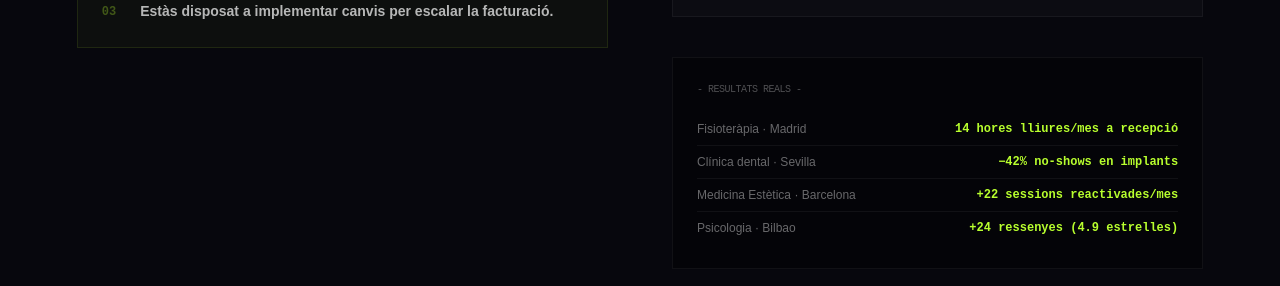
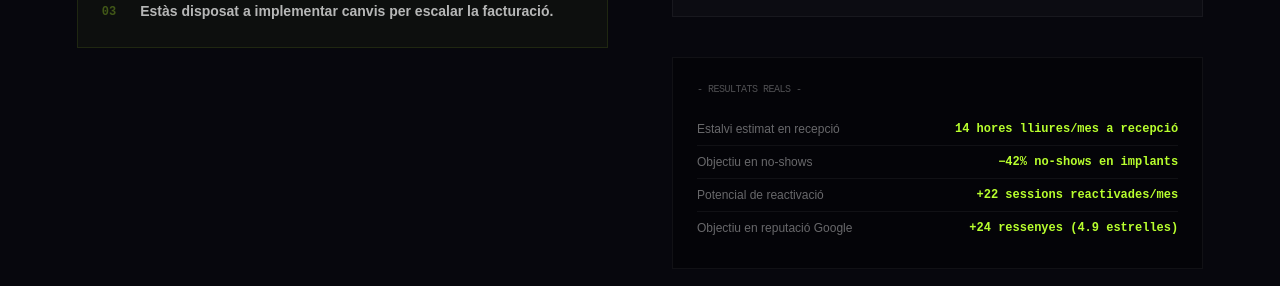
Before and after one commit to utilixdev/avoidstudio, a Next.js app: page /diagnostico in a window 1280 px wide. Shown: the part 1080-1366 px from the top of the page. Built offline with nearby package versions, Linux system fonts and the light colour scheme.

Commit message:
Fix: correcció de sintaxi al metadata i estructuració d'icones

```diff
--- a/src/app/diagnostico/page.tsx
+++ b/src/app/diagnostico/page.tsx
@@ -20,10 +20,10 @@ const noList = [
 ]
 
 const results = [
-  { val: '14 hores lliures/mes a recepció', label: 'Fisioteràpia · Madrid' },
-  { val: '−42% no-shows en implants', label: 'Clínica dental · Sevilla' },
-  { val: '+22 sessions reactivades/mes', label: 'Medicina Estètica · Barcelona' },
-  { val: '+24 ressenyes (4.9 estrelles)', label: 'Psicologia · Bilbao' },
+  { val: '14 hores lliures/mes a recepció', label: 'Estalvi estimat en recepció' },
+  { val: '−42% no-shows en implants', label: 'Objectiu en no-shows' },
+  { val: '+22 sessions reactivades/mes', label: 'Potencial de reactivació' },
+  { val: '+24 ressenyes (4.9 estrelles)', label: 'Objectiu en reputació Google' },
 ]
 
 const roles = ['Fundador/a', 'CEO / Director General', 'Director d\'Operacions', 'Soci/a', 'Altre']
```
